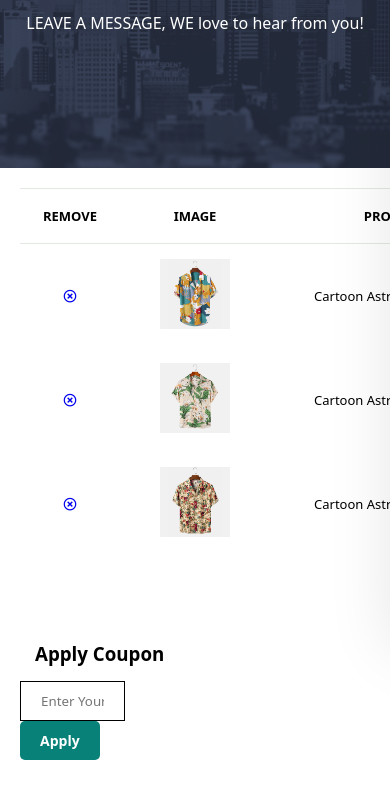
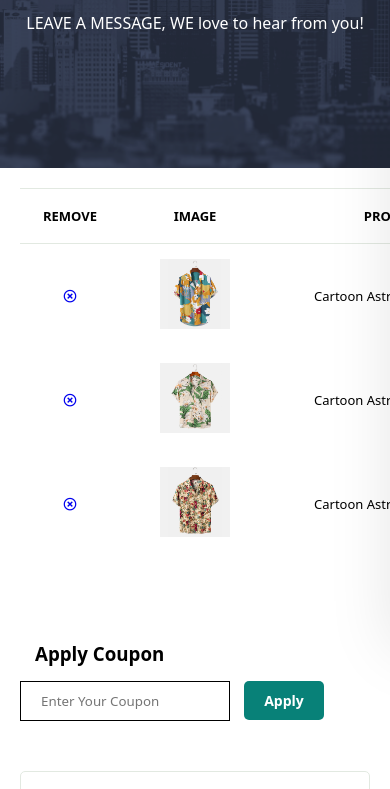
Before and after one commit to Nishantnishu01/e-commerce-web-site-project, a plain HTML site: page cart.html in a window 390 px wide. Shown: the part 235-1024 px from the top of the page. Drawn offline with Linux system fonts and the light colour scheme.

Commit message:
some changes in mobile display responsiveness my frontend project done

```diff
--- a/style.css
+++ b/style.css
@@ -1159,6 +1159,8 @@ footer .copyright {
         width: 50%;
     }
 
+
+
 }
 
 @media (max-width: 477px) {
@@ -1303,4 +1305,9 @@ footer .copyright {
         width: 100%;
         margin-bottom: 30px;
     }
+
+    #coupon {
+        width: 100%;
+        margin-bottom: 30px;
+    }
 }
```
